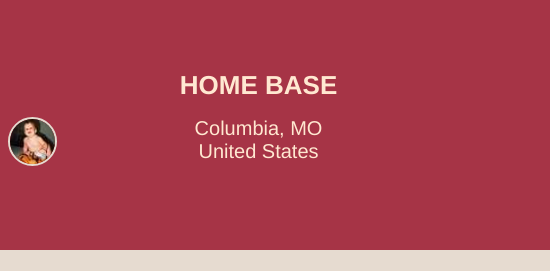
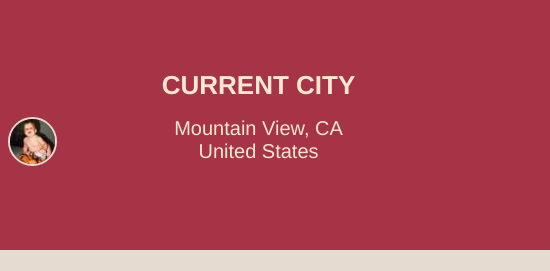
Before and after one commit to jsphweid/josephweidinger.com, a Gatsby site: page / in a window 1280 px wide. Shown: the part 3218-3489 px from the top of the page, 730-1280 px from the left. Built offline with nearby package versions, Linux system fonts and the light colour scheme; Gatsby itself is replaced by a stand-in of ours; no server answers; a web font is replaced by a local one.

Commit message:
update current city

```diff
--- a/src/components/contact/contact.tsx
+++ b/src/components/contact/contact.tsx
@@ -77,9 +77,9 @@ export default class Contact extends React.Component<ContactProps> {
             </ul>
           </div>
           <div>
-            <h3>Home Base</h3>
+            <h3>Current City</h3>
             <p>
-              Columbia, MO
+              Mountain View, CA
               <br />
               United States
             </p>
```
